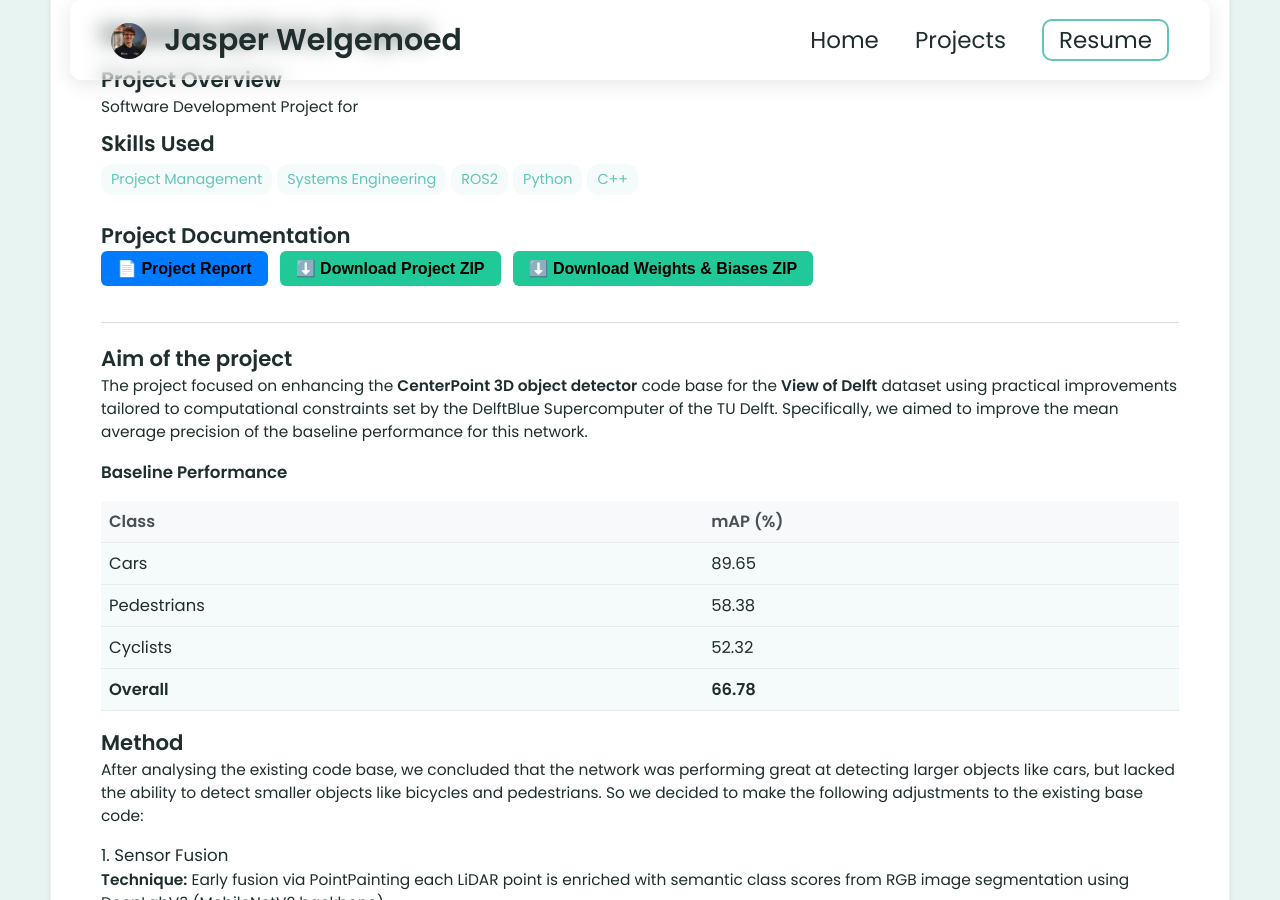
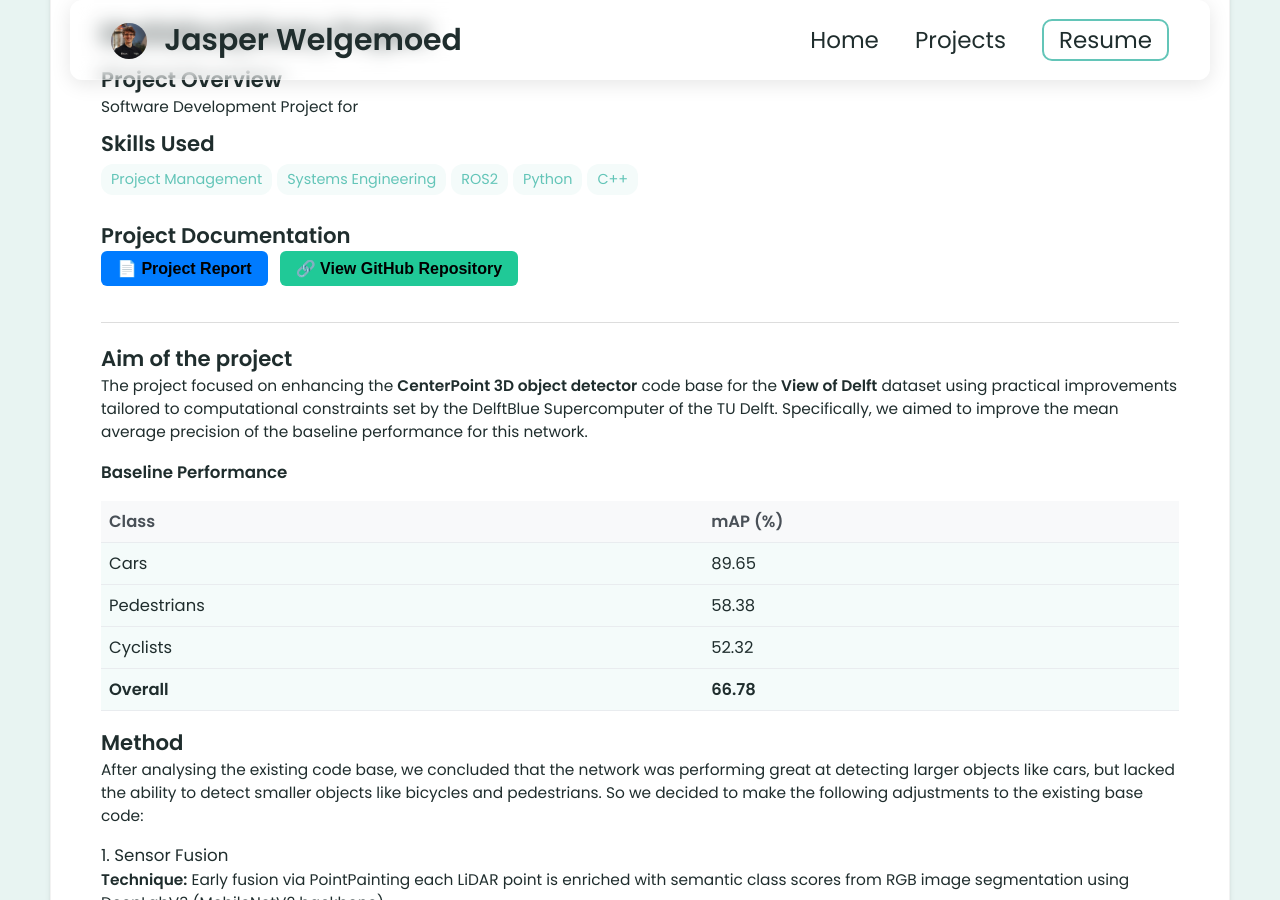
Before and after one commit to jasperwelgemoed/jasperwelgemoed.github.io, a Jekyll site: the page built from _projects/MDP/index.md, in a window 1280 px wide and 900 px high, scrolled down 503 px. Built offline with Jekyll 4.4.1, drawn with Linux system fonts in a browser that asks for light colours.

Commit message:
Update index.md

```diff
--- a/_projects/MDP/index.md
+++ b/_projects/MDP/index.md
@@ -25,28 +25,17 @@ main-image: /project.webp
     📄 Project Report
   </a>
 
-  <a href="/assets/AMP_Group15_Code_Submission.zip" download style="
+  <a href="https://github.com/jasperwelgemoed/MultidisciplinaryProject" target="_blank" style="
     background-color: #20c997;
     color: black;
     padding: 8px 16px;
     border-radius: 6px;
     text-decoration: none;
     font-weight: bold;
-    font-family: sans-serif;">
-    ⬇️ Download Project ZIP
+    font-family: sans-serif;
+    display: inline-block;">
+    🔗 View GitHub Repository
   </a>
-    <a href="/assets/AMP_Group15_Wandb_logs_Final_Detection_Pipeline_PoitPainting_DataAugmentation" download style="
-    background-color: #20c997;
-    color: black;
-    padding: 8px 16px;
-    border-radius: 6px;
-    text-decoration: none;
-    font-weight: bold;
-    font-family: sans-serif;">
-    ⬇️ Download Weights & Biases ZIP
-  </a>
-
-
 
 </div>
 
```
